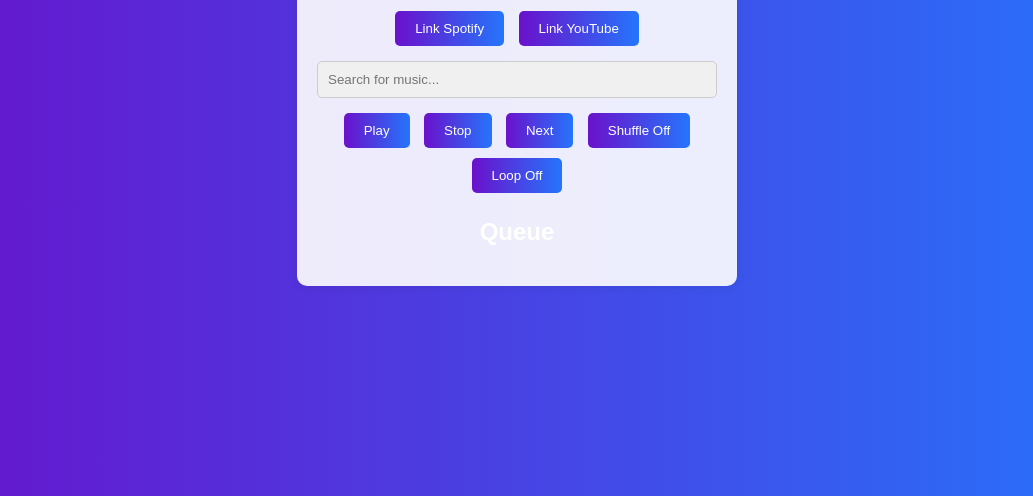
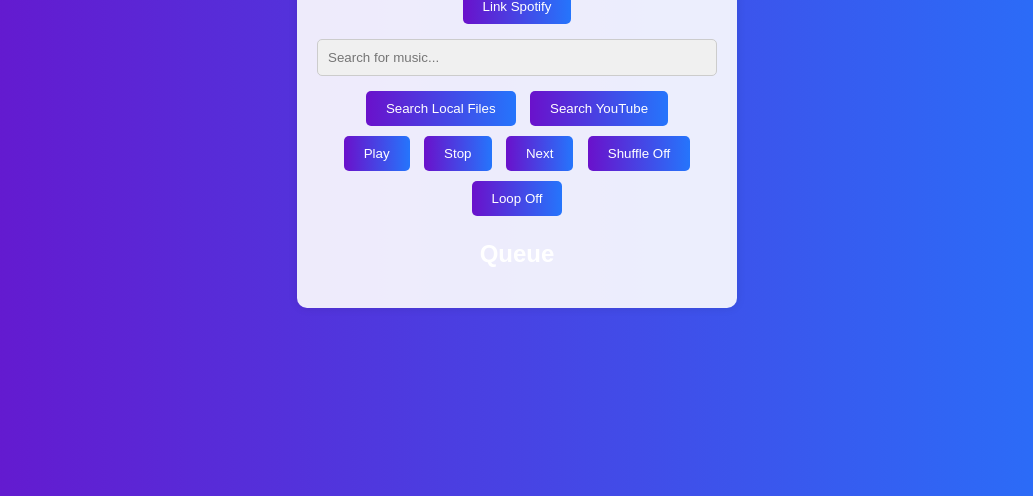
Before and after one commit to Minecatl1/MP, a plain HTML site: page index.html in a window 1280 px wide. Shown: the part 304-800 px from the top of the page, without its empty margins (123-1156 px from the left). Drawn offline with Linux system fonts and the light colour scheme.

Commit message:
Update index.html

```diff
--- a/index.html
+++ b/index.html
@@ -10,11 +10,10 @@
     <div class="container">
         <h1>Music Player</h1>
         <button id="link-spotify-btn">Link Spotify</button>
-        <button id="link-youtube-btn">Link YouTube</button>
         <input type="text" id="search-bar" placeholder="Search for music...">
-        <div id="options-menu" class="hidden">
+        <div id="options-menu">
             <button id="local-search-btn">Search Local Files</button>
-            <button id="spotify-search-btn">Search Spotify</button>
+            <button id="spotify-search-btn" class="hidden">Search Spotify</button>
             <button id="youtube-search-btn">Search YouTube</button>
         </div>
         <div id="song-list"></div>
```
